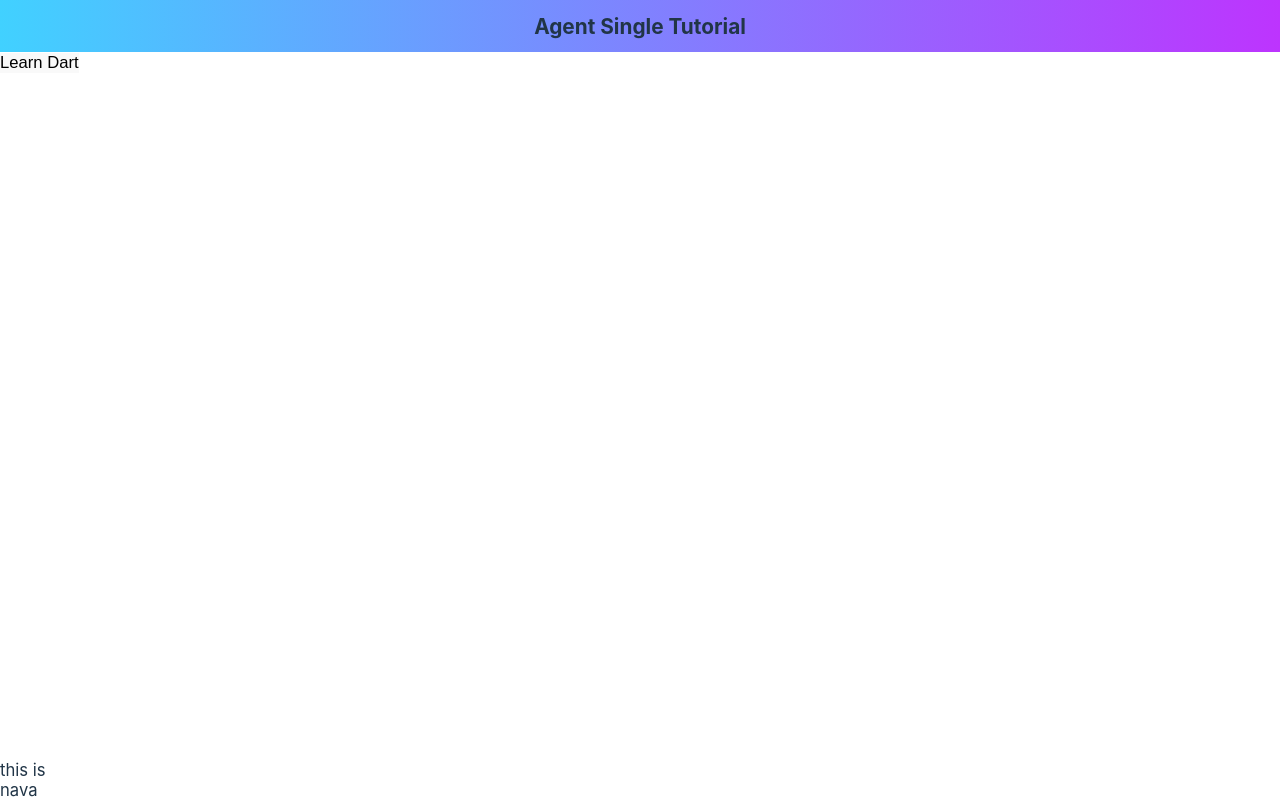
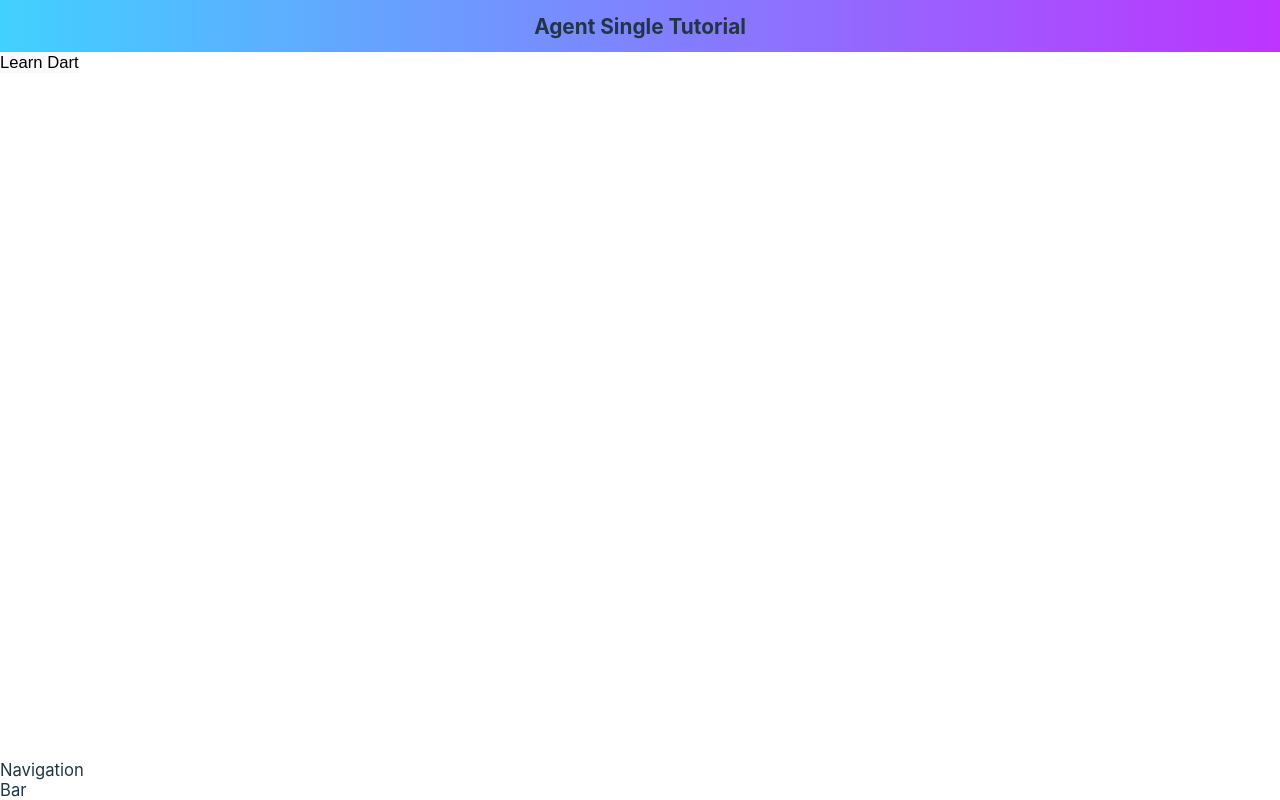
Before and after one commit to AgentSingle/ASTUTE, a Vue app: page / in a window 1280 px wide. Built offline with nearby package versions, Linux system fonts and the light colour scheme.

Commit message:
VERSION-0.0.2

```diff
--- a/src/views/Home/HomePage.vue
+++ b/src/views/Home/HomePage.vue
@@ -7,7 +7,7 @@
     agent single Tutorial
     </header>
     <nav>
-    this is nava
+     Navigation Bar
     </nav>
     <section>
         <RouterLink :to="{name: 'Dart'}">
```
